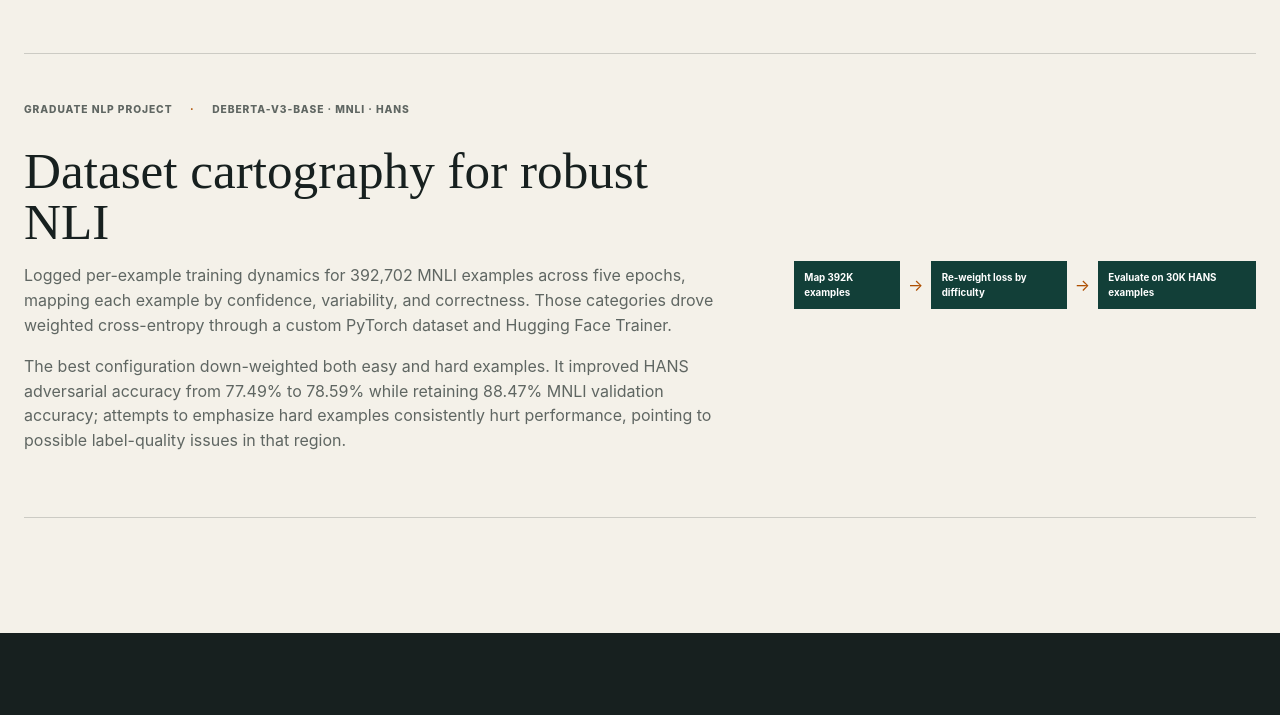
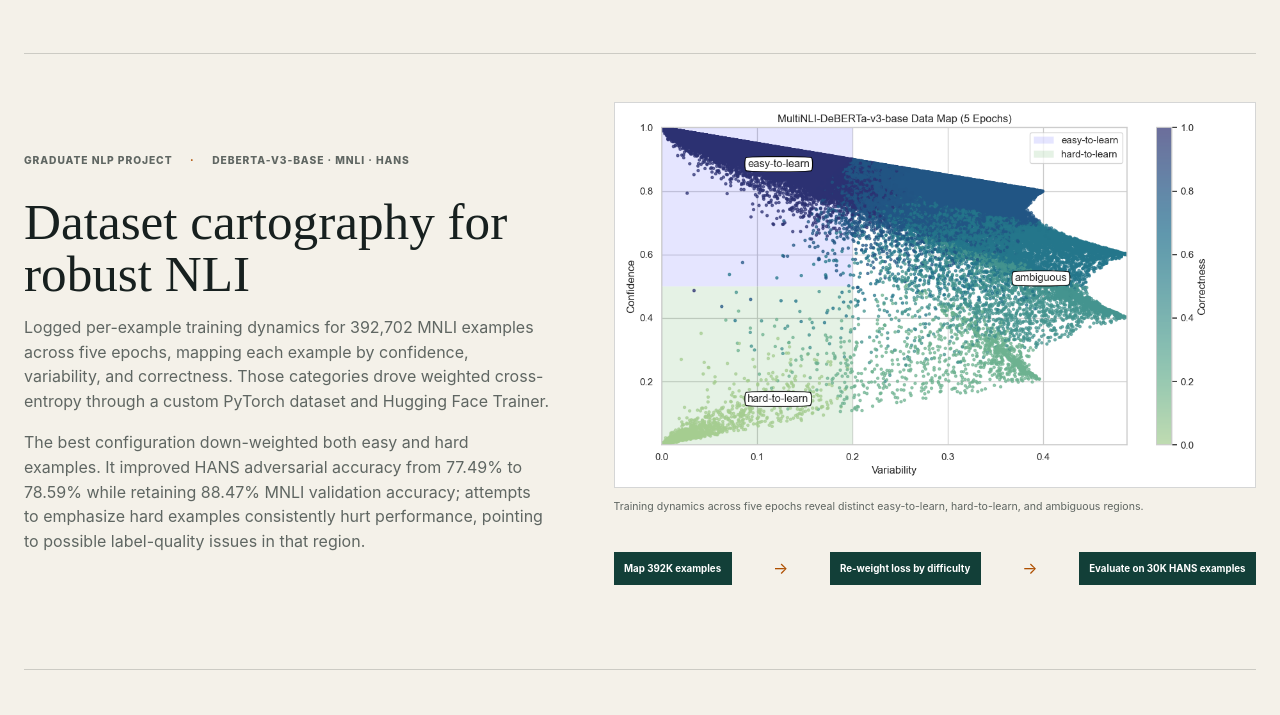
Before and after one commit to rjleggieri/rjleggieri.github.io, a website built with Vite: page index.html in a window 1280 px wide. Shown: the part 4825-5540 px from the top of the page. Built offline with nearby package versions, Linux system fonts and the light colour scheme.

Commit message:
Add NLP data map figure

```diff
--- a/index.html
+++ b/index.html
@@ -234,7 +234,13 @@
             <p>Logged per-example training dynamics for 392,702 MNLI examples across five epochs, mapping each example by confidence, variability, and correctness. Those categories drove weighted cross-entropy through a custom PyTorch dataset and Hugging Face Trainer.</p>
             <p>The best configuration down-weighted both easy and hard examples. It improved HANS adversarial accuracy from 77.49% to 78.59% while retaining 88.47% MNLI validation accuracy; attempts to emphasize hard examples consistently hurt performance, pointing to possible label-quality issues in that region.</p>
           </div>
-          <div class="mini-pipeline" aria-label="NLP project workflow"><span>Map 392K examples</span><i>→</i><span>Re-weight loss by difficulty</span><i>→</i><span>Evaluate on 30K HANS examples</span></div>
+          <div class="nlp-visual">
+            <figure class="nlp-data-map">
+              <img src="/assets/mnli-deberta-data-map.png" alt="Data map of 392,702 MNLI training examples plotted by confidence and variability, with easy-to-learn, hard-to-learn, and ambiguous regions labeled" loading="lazy" />
+              <figcaption>Training dynamics across five epochs reveal distinct easy-to-learn, hard-to-learn, and ambiguous regions.</figcaption>
+            </figure>
+            <div class="mini-pipeline" aria-label="NLP project workflow"><span>Map 392K examples</span><i>→</i><span>Re-weight loss by difficulty</span><i>→</i><span>Evaluate on 30K HANS examples</span></div>
+          </div>
         </article>
       </section>
 
--- a/styles.css
+++ b/styles.css
@@ -153,10 +153,14 @@ a:focus-visible, button:focus-visible { outline: 3px solid var(--orange-bright);
 .additional-section { background: var(--paper); }
 .additional-section .compact-heading { grid-template-columns: 1fr; max-width: 900px; }
 .compact-heading { display: grid; grid-template-columns: 1.5fr .7fr; gap: 4rem; align-items: end; margin-bottom: 3.5rem; }
-.nlp-case { display: grid; grid-template-columns: 1.2fr .8fr; gap: clamp(2rem,6vw,6rem); align-items: center; padding: 3rem 0; border-top: 1px solid var(--line); border-bottom: 1px solid var(--line); }
+.nlp-case { display: grid; grid-template-columns: .9fr 1.1fr; gap: clamp(2rem,5vw,5rem); align-items: center; padding: 3rem 0; border-top: 1px solid var(--line); border-bottom: 1px solid var(--line); }
 .nlp-case h3 { margin: 0 0 1rem; font-family: var(--serif); font-size: clamp(2.2rem,4vw,3.8rem); font-weight: 400; line-height: 1; }
 .nlp-case p { max-width: 720px; color: var(--muted); }
 .nlp-case .project-link { display: inline-block; margin-top: 1rem; }
+.nlp-visual { min-width: 0; }
+.nlp-data-map { margin: 0; }
+.nlp-data-map img { display: block; width: 100%; height: auto; border: 1px solid var(--line); background: white; }
+.nlp-data-map figcaption { margin-top: .7rem; color: var(--muted); font-size: .66rem; line-height: 1.5; }
 .mini-pipeline { display: flex; align-items: center; justify-content: space-between; gap: .5rem; margin: 2.3rem 0; }
 .mini-pipeline span { padding: .55rem .65rem; color: white; background: var(--green); font-size: .61rem; font-weight: 750; }.mini-pipeline i { color: var(--orange); font-style: normal; }
 .tags { display: flex; flex-wrap: wrap; gap: .4rem; margin-top: 1.4rem; }
```
Also changed, not shown: assets/mnli-deberta-data-map.png (added).
